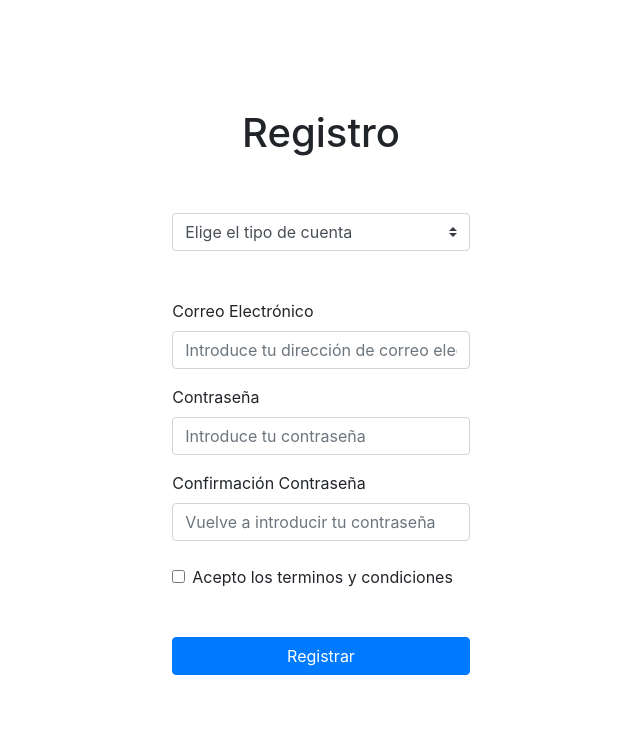
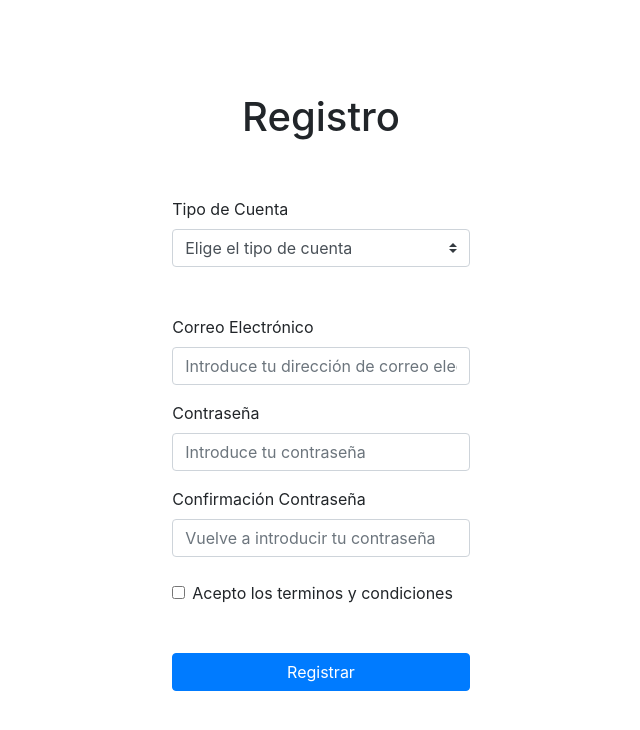
Before and after one commit to jvegaf/LagunaLink-fe, a React (Create React App) app: page /signup in a window 1280 px wide. Shown: the top 730 px of the page, without its empty margins (319-959 px from the left). Built offline with nearby package versions, Linux system fonts and the light colour scheme.

Commit message:
cambio entorno

```diff
--- a/src/App.js
+++ b/src/App.js
@@ -6,7 +6,7 @@ import {
 } from "react-router-dom";
 import "bootstrap/dist/css/bootstrap.min.css";
 import signIn from "./pages/signIn";
-import signUp from "./pages/signUp";
+import {signUp} from "./pages/signUp";
 import { main } from "./pages/main";
 import path from "path";
 import dotenv from "dotenv";
--- a/src/components/SignUp/index.js
+++ b/src/components/SignUp/index.js
@@ -16,9 +16,10 @@ export const SignUp = () => {
       </div>
       <form onSubmit={handleSubmit(onSubmit)}>
         <div className="form-group mt-5">
+          <label htmlFor="role">Tipo de Cuenta</label>
           <select name="role"
             ref={register({
-              required: "Debes elegir un tipo de cuenta",
+              required: { value: true , message: "Debes elegir un tipo de cuenta" },
               validate: value => value !== "DEFAULT_ROLE"
             })}
             className="custom-select">
@@ -26,9 +27,7 @@ export const SignUp = () => {
             <option value="ROLE_STUDENT">Estudiante</option>
             <option value="ROLE_COMPANY">Empresa</option>
           </select>
-          {errors.role && (
-            <p style={{ color: "red" }}>{errors.role.message}</p>
-          )}
+          {errors.role && (<span className="text-danger text-small d-block mb-2">{errors.role.message}</span>)}
         </div>
         <div className="form-group mt-5">
           <label htmlFor="email">Correo Electrónico</label>
--- a/src/pages/signUp/index.js
+++ b/src/pages/signUp/index.js
@@ -1,8 +1,8 @@
 import React from "react";
-import {SignUp} from "../../components/SignUp";
-import './signUp.css';
+import { SignUp } from "../../components/SignUp";
+import "./signUp.css";
 
-export default function signUp() {
+export const signUp = () => {
   return (
     <div className="row">
       <div className="col-12 center">
@@ -10,4 +10,4 @@ export default function signUp() {
       </div>
     </div>
   );
-}
+};
```
